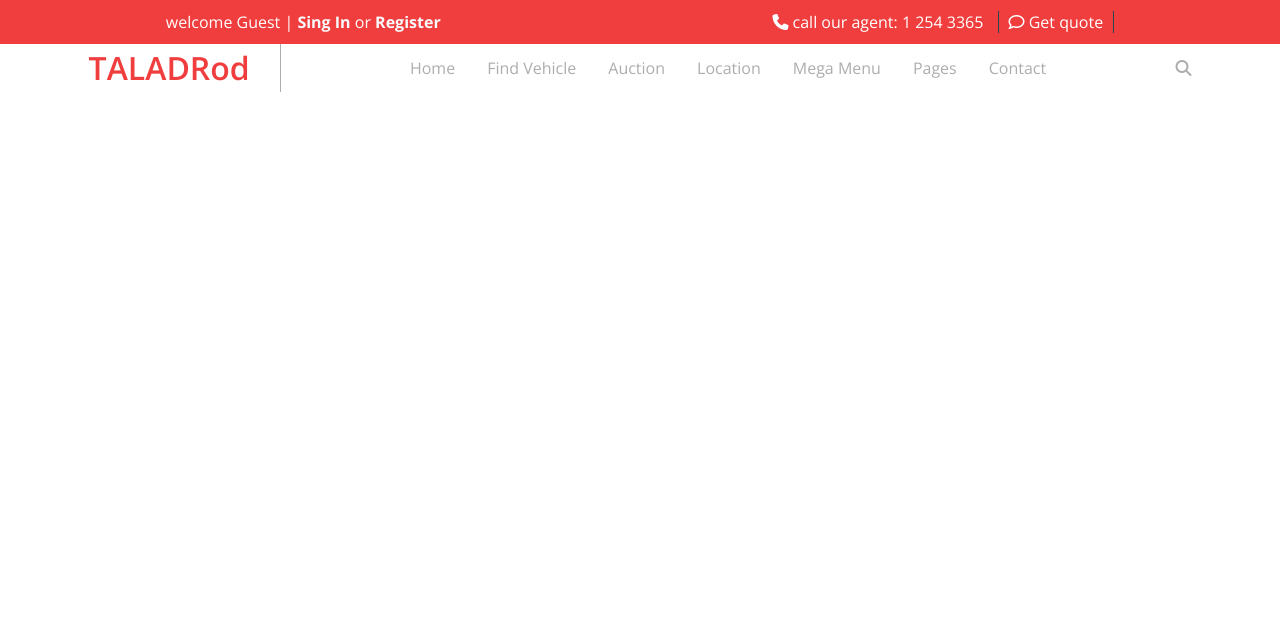
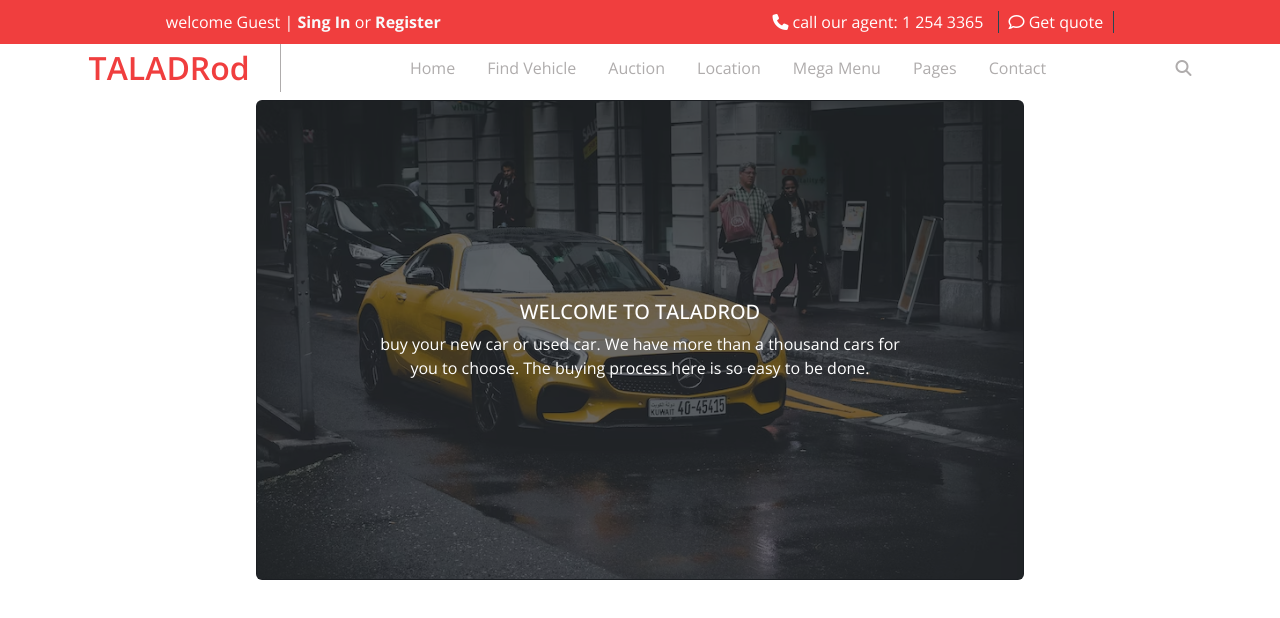
Before and after one commit to brunogs97/taladrod, a plain HTML site: page index.html in a window 1280 px wide. Drawn offline with nearby package versions, Linux system fonts and the light colour scheme.

Commit message:
:sparkles: feat: secao banner

```diff
--- /dev/null
+++ b/assets/css/banner.css
@@ -0,0 +1,15 @@
+.banner {
+    width: 60%;
+    height: 60vh;
+    margin: .5em auto 0 auto;
+    overflow: hidden;
+}
+
+.card-img {
+    opacity: .35;
+}
+
+.card-img-overlay {
+    color: var(--branco);
+    opacity: 1;
+}
--- a/assets/css/style.css
+++ b/assets/css/style.css
@@ -1,6 +1,7 @@
 @import url('https://fonts.googleapis.com/css2?family=Open+Sans:wght@300;400;500;600;700;800&display=swap');
 @import url('header.css');
 @import url('navbar.css');
+@import url('banner.css');
 
 
 :root {
--- a/index.html
+++ b/index.html
@@ -60,6 +60,18 @@
         </span>
     </nav>
 
+    <div class="card text-bg-dark banner">
+        <img src="assets/img/foto-banner.avif" class="card-img" alt="...">
+        <div class="card-img-overlay text-center d-flex justify-content-center flex-column align-items-center">
+            <h5 class="card-title">WELCOME TO TALADROD</h5>
+            <p class="card-text w-75">
+                buy your new car or used car. We have more than a thousand
+                cars for you to choose. The buying process here is so easy to be done.
+            </p>
+        </div>
+    </div>
+
+
     <script src="https://cdn.jsdelivr.net/npm/@popperjs/core@2.11.7/dist/umd/popper.min.js"
         integrity="sha384-zYPOMqeu1DAVkHiLqWBUTcbYfZ8osu1Nd6Z89ify25QV9guujx43ITvfi12/QExE"
         crossorigin="anonymous"></script>
```
Also changed, not shown: assets/img/foto-banner.avif (added).
